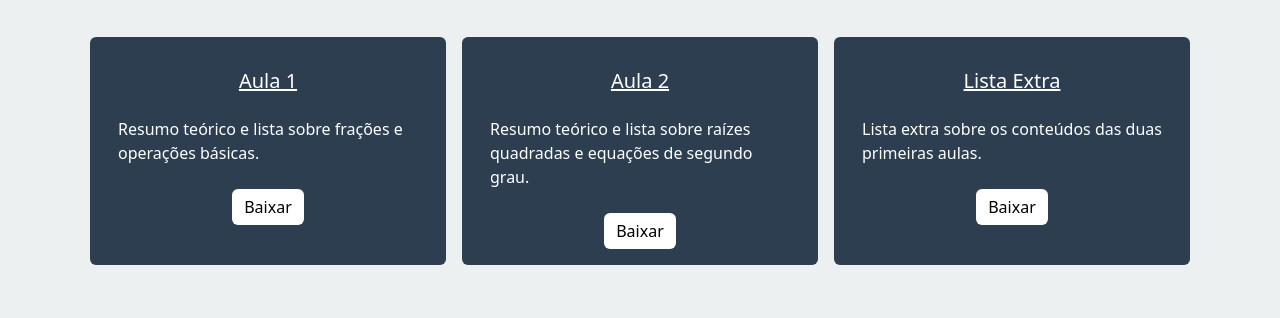
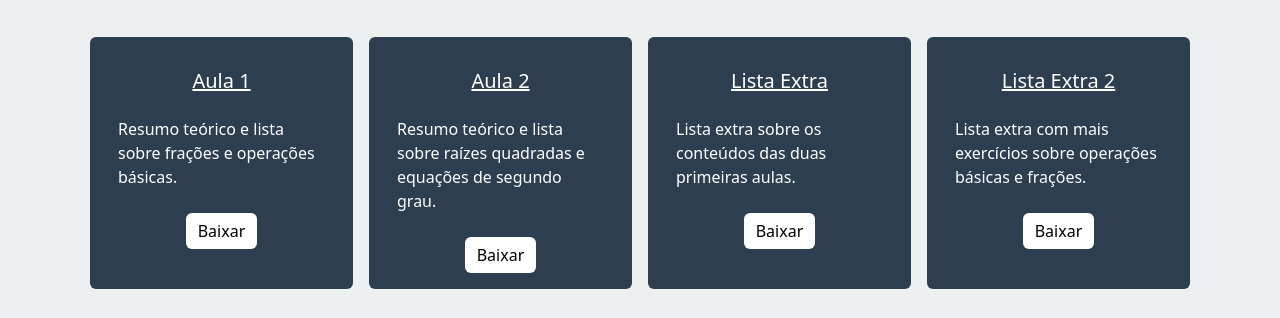
Before and after one commit to metsulian/Noether, a plain HTML site: page index.html in a window 1280 px wide. Shown: the part 422-740 px from the top of the page. Drawn offline with nearby package versions, Linux system fonts and the light colour scheme; a web font is replaced by a local one.

Commit message:
Update index.html

```diff
--- a/index.html
+++ b/index.html
@@ -46,6 +46,15 @@
                     <p class="card-text">Lista extra sobre os conteúdos das duas primeiras aulas.</p>
                     <div class="d-flex justify-content-center">
                         <a href="https://drive.google.com/file/d/1sSAuSmx3fK53eyTNpSNxm8haUlW_vqRU/view?usp=sharing" target="_blank" class="btn btn-primary link-btn">Baixar</a>
+                    </div>
+                  </div>
+            </div>
+            <div class="col-12 col-md card">
+                <div class="card-body">
+                    <h5 class="card-title">Lista Extra 2</h5>
+                    <p class="card-text">Lista extra com mais exercícios sobre operações básicas e frações.</p>
+                    <div class="d-flex justify-content-center">
+                        <a href="https://drive.google.com/file/d/1GpVS2yTRu3kpr-S6SCxEH9HnpwKLYVa7/view?usp=sharing" target="_blank" class="btn btn-primary link-btn">Baixar</a>
                     </div>
                   </div>
             </div>
```
